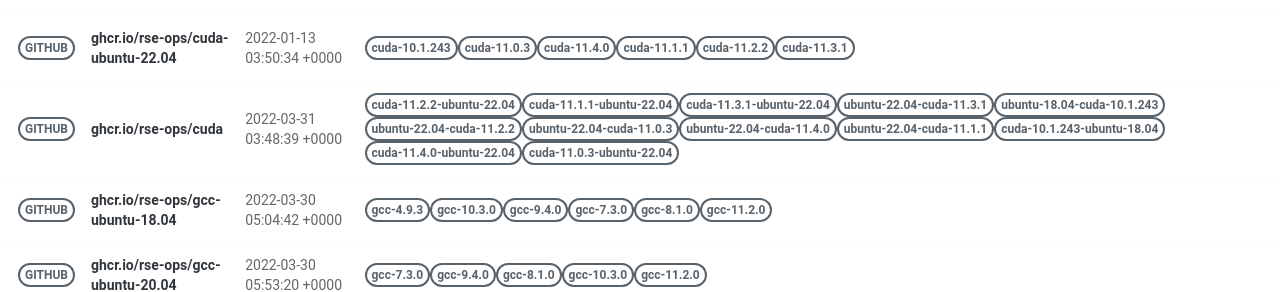
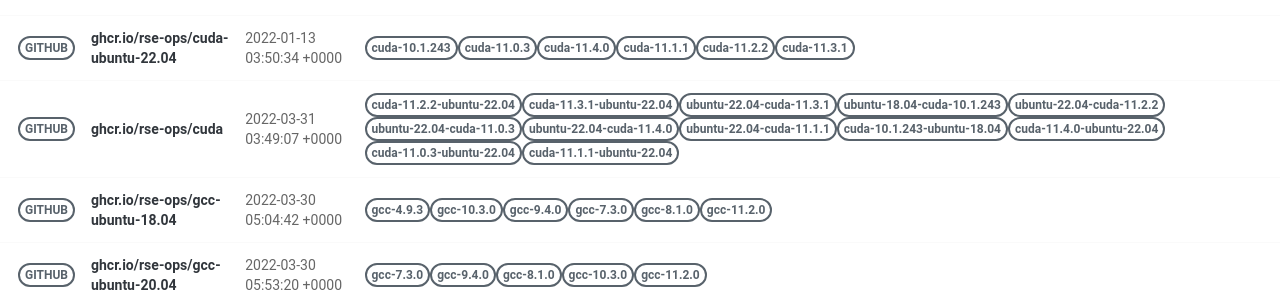
Before and after one commit to rse-ops/docker-images, a Jekyll site: the page built from pages/index.md, in a window 1280 px wide. Shown: the part 414-706 px from the top of the page. Built offline with Jekyll 4.4.1, drawn with Linux system fonts in a browser that asks for light colours; nearby versions of some CDN libraries.

Commit message:
Automated push to update library 2022-03-31

```diff
--- a/_library/ghcr.io-rse-ops-cuda.md
+++ b/_library/ghcr.io-rse-ops-cuda.md
@@ -1,7 +1,7 @@
 ---
 layout: container
 name: ghcr.io/rse-ops/cuda
-updated_at: 2022-03-31 03:48:39.792590
+updated_at: 2022-03-31 03:49:07.869842
 
 
 container_url: https://github.com/orgs/rse-ops/packages/container/package/cuda
```
Also changed, not shown: other parts of _library/ghcr.io-rse-ops-cuda.md (+3 -3 lines).
